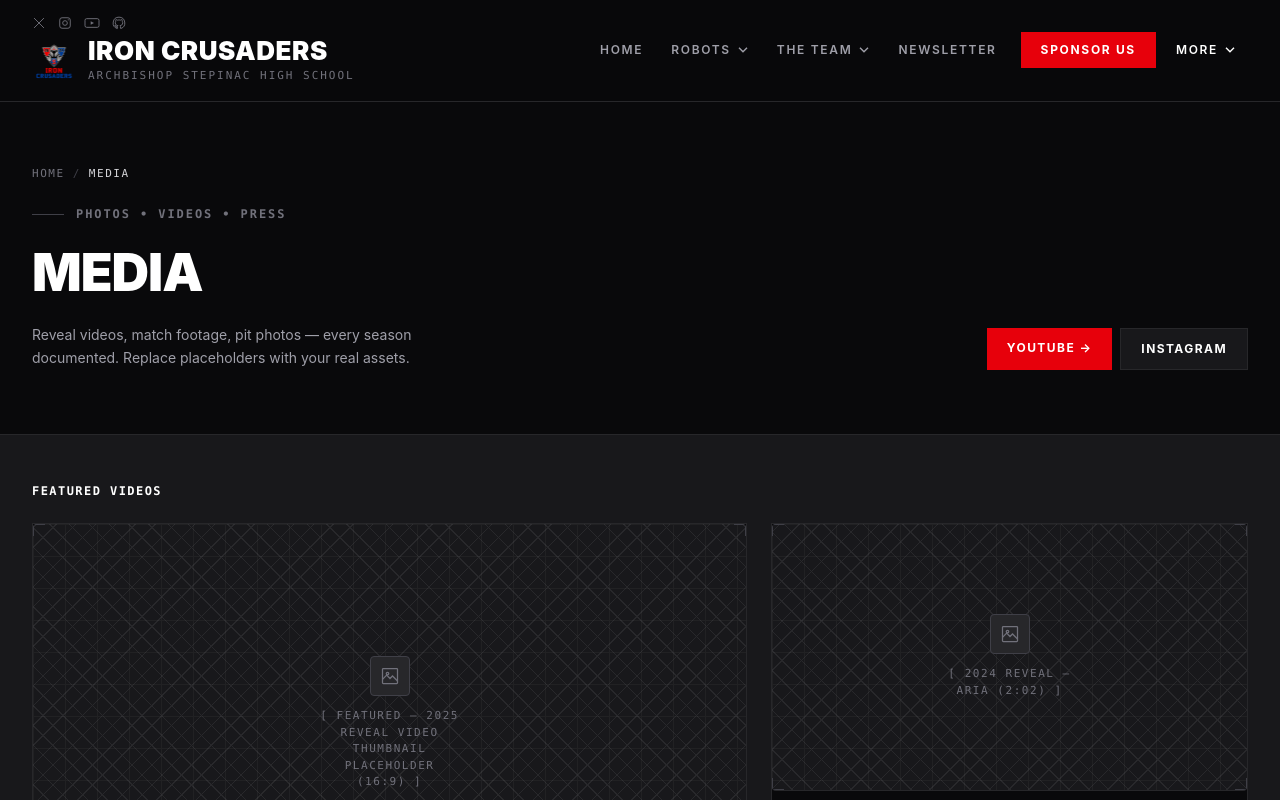
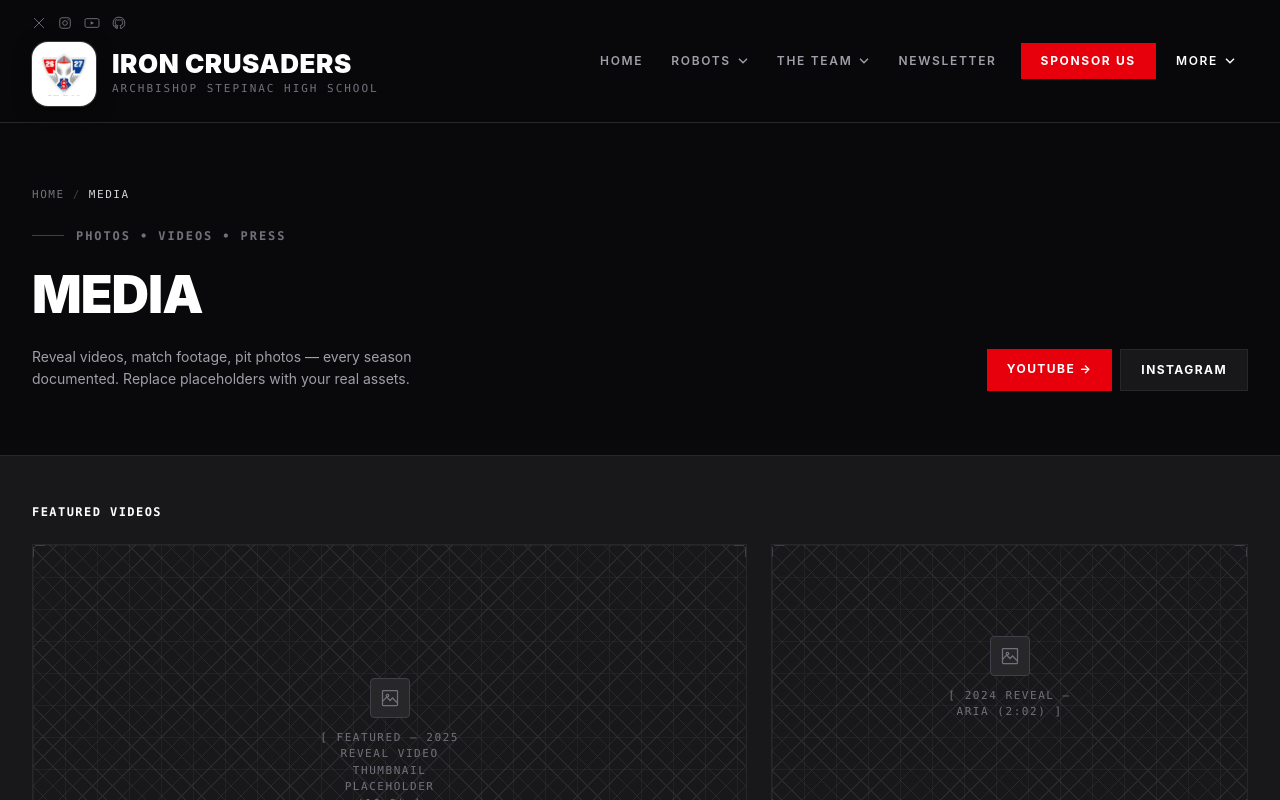
Before and after one commit to Stepinac-Iron-Crusaders/iron-crusaders-website, a React (Vite) app: page /#/media in a window 1280 px wide. Shown: the top 800 px of the page. Built offline with nearby package versions, Linux system fonts and the light colour scheme.

Commit message:
Polish header logo: larger shield icon with white card, hover lift, tighter crop

```diff
--- a/src/components/Header.tsx
+++ b/src/components/Header.tsx
@@ -103,7 +103,7 @@ export function Header() {
     >
       <div className="mx-auto flex max-w-[1280px] items-center justify-between px-4 py-4 lg:px-8">
         {/* LEFT */}
-        <div className="flex flex-col gap-2">
+        <div className="flex flex-col gap-3">
           {/* Social row */}
           <div className="flex items-center gap-3">
             <a
@@ -156,8 +156,11 @@ export function Header() {
           </div>
 
           {/* Wordmark */}
-          <Link to="/" className="group inline-flex items-center gap-3 focus-visible:outline-none focus-visible:ring-2 focus-visible:ring-red-600 focus-visible:ring-offset-2 focus-visible:ring-offset-zinc-950">
-            <img src={`${import.meta.env.BASE_URL}logo.png`} alt="Iron Crusaders logo" className="h-10 w-10 shrink-0 object-contain md:h-11 md:w-11" />
+          <Link to="/" className="group inline-flex items-center gap-4 focus-visible:outline-none focus-visible:ring-2 focus-visible:ring-red-600 focus-visible:ring-offset-2 focus-visible:ring-offset-zinc-950">
+            <div className="relative flex h-14 w-14 shrink-0 items-center justify-center overflow-hidden rounded-xl bg-white p-1.5 shadow-[0_4px_20px_rgba(0,0,0,0.35)] ring-1 ring-white/20 transition-all duration-300 group-hover:scale-[1.04] group-hover:shadow-[0_8px_28px_rgba(0,0,0,0.45)] md:h-[64px] md:w-[64px] md:rounded-2xl md:p-2">
+              <img src={`${import.meta.env.BASE_URL}logo.png`} alt="Iron Crusaders logo" className="h-full w-full object-contain" />
+              <span aria-hidden="true" className="pointer-events-none absolute inset-0 rounded-xl ring-1 ring-black/5 md:rounded-2xl" />
+            </div>
             <div>
               <div className="font-sans text-[22px] font-black uppercase leading-none tracking-[0.02em] text-white md:text-[26px]">
                 Iron Crusaders
```
Also changed, not shown: public/logo.png.
